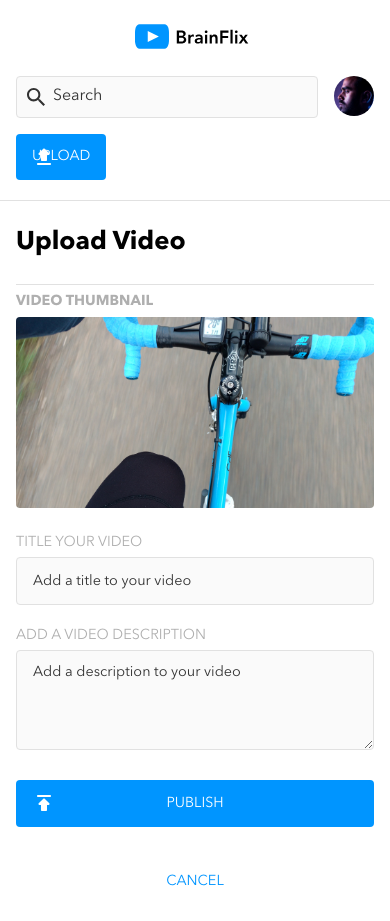
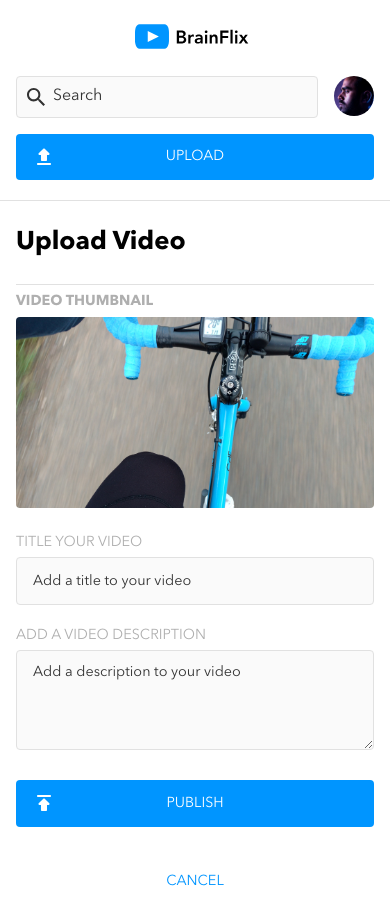
Before and after one commit to mandeepharsh/Harsh-arora-brainflix, a React (Create React App) app: page /upload in a window 390 px wide. Built offline with nearby package versions, Linux system fonts and the light colour scheme.

Commit message:
fixed button styling for header in mobile layout

```diff
--- a/src/components/Header/Header.js
+++ b/src/components/Header/Header.js
@@ -13,11 +13,11 @@ const Header = () => {
       <form className = "nav-bar__form-field "  >
       <input placeholder="Search" name="search" className = "nav-bar__search-bar" />
       <img className ="nav-bar__profile-img" alt ="proflie " src={img}/>
-      <Link to="/upload">
       <button className="nav-bar__button">
+       <Link className="nav-bar__link" to="/upload">
       upload
-    </button>
       </Link>
+      </button>
       </form>
     </nav>
   )
--- a/src/components/Header/Header.scss
+++ b/src/components/Header/Header.scss
@@ -76,4 +76,9 @@
         @include button( url(../../assets/Images/Icons/upload.svg));
         margin-top: 0;
     }
+
+    &__link{
+        text-decoration: none;
+        color: $white;
+    }
 }
```
